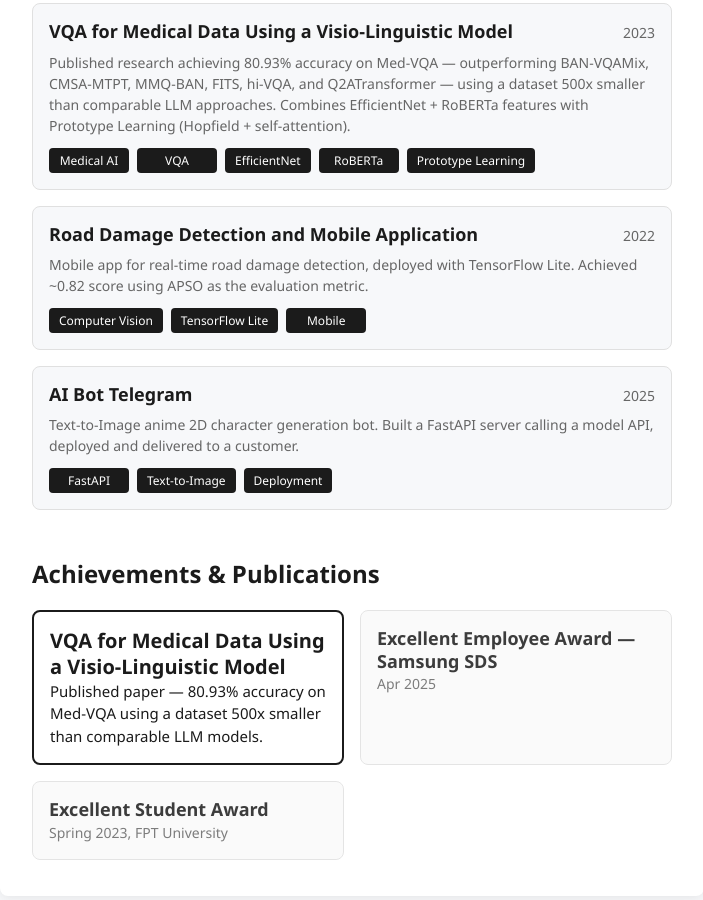
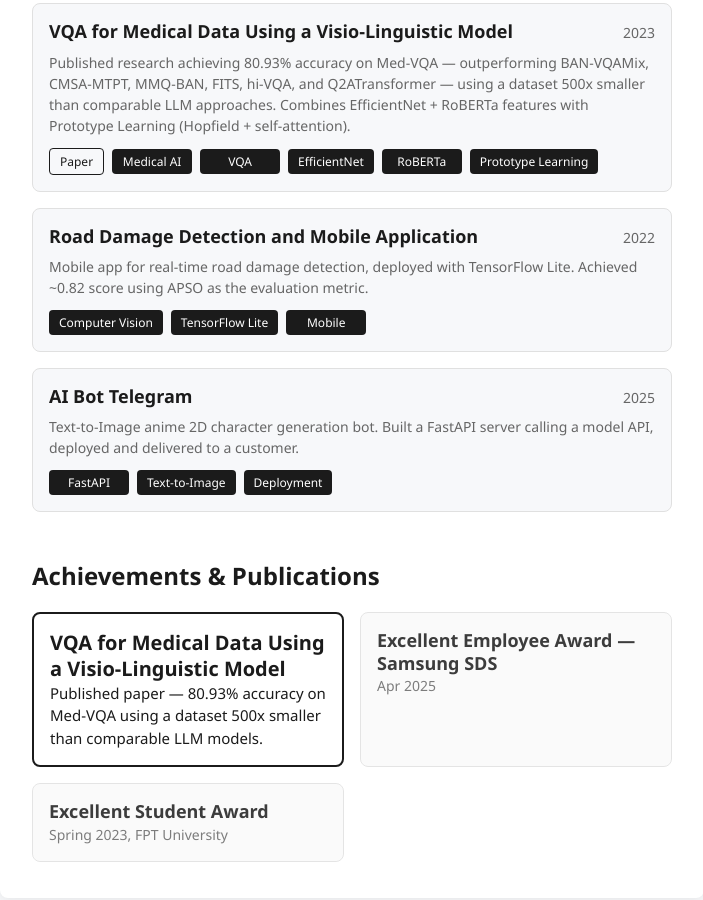
Before and after one commit to thanhtran134/profile_thanhttk, a plain HTML site: page index.html in a window 1280 px wide. Shown: the part 1296-2196 px from the top of the page, without its empty margins (288-991 px from the left). Drawn offline with Linux system fonts and the light colour scheme.

Commit message:
Link VQA Med-VQA paper to Springer publication
Add the Springer chapter link (10.1007/978-981-96-6389-7_17) to the
project card and publication entry in index.html, and to README.md.

Co-Authored-By: Claude Fable 5 <noreply@anthropic.com>

```diff
--- a/index.html
+++ b/index.html
@@ -435,6 +435,7 @@
             approaches. Combines EfficientNet + RoBERTa features with Prototype Learning (Hopfield + self-attention).
           </div>
           <div class="project-footer">
+            <a href="https://link.springer.com/chapter/10.1007/978-981-96-6389-7_17" class="github-btn" target="_blank">Paper</a>
             <div class="project-tags">
               <span class="project-tag">Medical AI</span>
               <span class="project-tag">VQA</span>
@@ -485,10 +486,12 @@
       <h2>Achievements &amp; Publications</h2>
       <div class="tools-grid">
         <div class="tool-item featured">
-          <div class="tool-title">VQA for Medical Data Using a Visio-Linguistic Model</div>
-          <div class="tool-description">
-            Published paper — 80.93% accuracy on Med-VQA using a dataset 500x smaller than comparable LLM models.
-          </div>
+          <a href="https://link.springer.com/chapter/10.1007/978-981-96-6389-7_17" target="_blank" style="text-decoration: none; color: inherit; display: block;">
+            <div class="tool-title">VQA for Medical Data Using a Visio-Linguistic Model</div>
+            <div class="tool-description">
+              Published paper — 80.93% accuracy on Med-VQA using a dataset 500x smaller than comparable LLM models.
+            </div>
+          </a>
         </div>
         <div class="tool-item secondary">
           <div class="tool-title">Excellent Employee Award — Samsung SDS</div>
```
Also changed, not shown: 1 other file.
